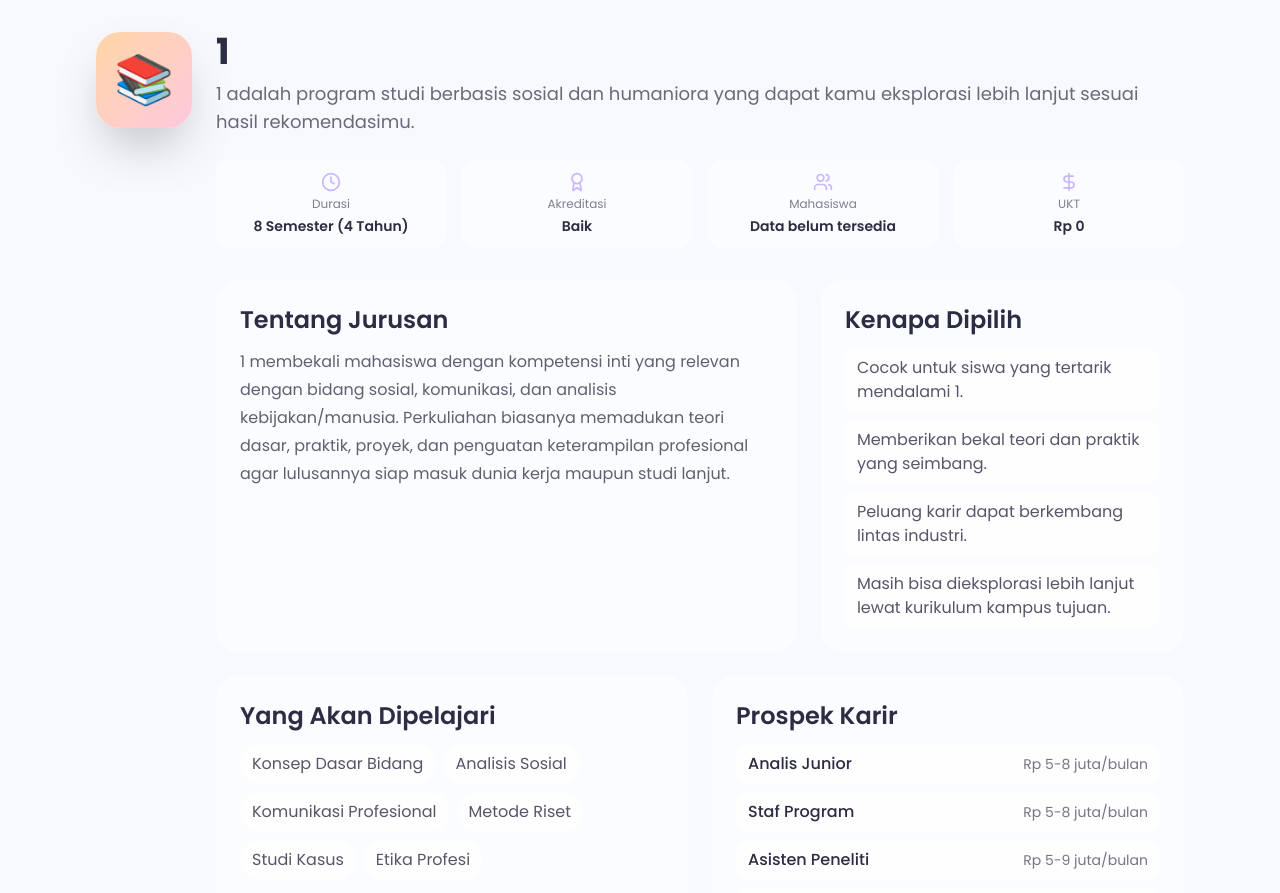
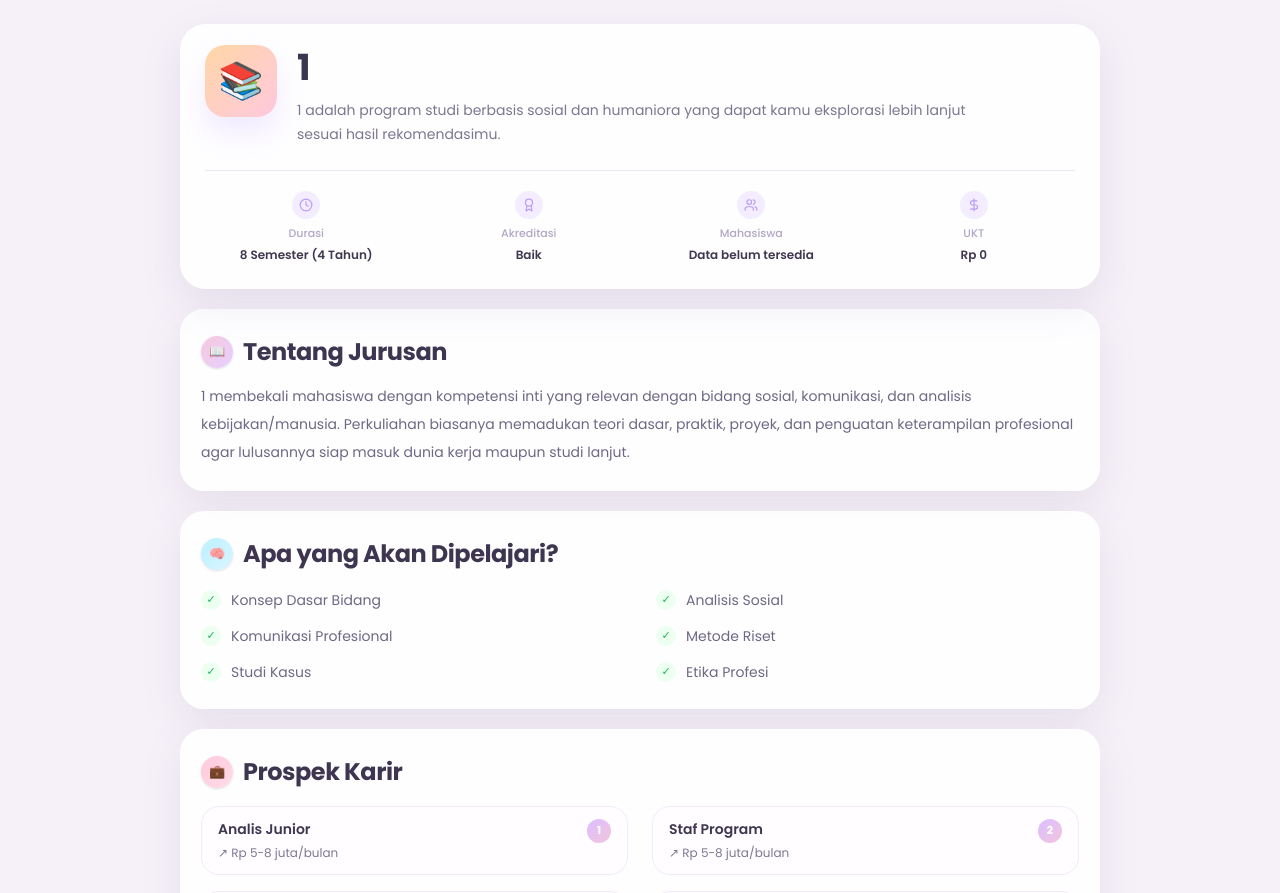
Before and after one commit to 025-Rifda/Edumatch, a React (Vite) app: page /major/1 in a window 1280 px wide. Shown: the top 893 px of the page. Built offline with nearby package versions, Linux system fonts and the light colour scheme; no server answers.

Commit message:
tampilan detail

```diff
--- a/src/app/pages/MajorDetailPage.tsx
+++ b/src/app/pages/MajorDetailPage.tsx
@@ -177,28 +177,32 @@ export default function MajorDetailPage() {
   }
 
   return (
-    <div className="p-4 md:p-8 max-w-6xl mx-auto">
+    <div className="min-h-screen bg-[#F6F1F8] px-3 py-4 md:px-6 md:py-6">
+      <div className="mx-auto max-w-[920px]">
         <motion.div
           initial={{ opacity: 0, y: 40 }}
           animate={{ opacity: 1, y: 0 }}
+          className="space-y-4 md:space-y-5"
         >
-        <div className="flex flex-col md:flex-row gap-4 md:gap-6">
+          <section className="overflow-hidden rounded-[22px] border border-white/70 bg-white/90 shadow-[0_14px_40px_rgba(120,105,160,0.14)] backdrop-blur-sm md:rounded-[26px]">
+            <div className="px-4 pb-5 pt-4 md:px-6 md:pb-6 md:pt-5">
+              <div className="flex flex-col gap-4 md:flex-row md:items-start md:gap-5">
                 <motion.div
                   initial={{ scale: 0 }}
                   animate={{ scale: 1 }}
                   transition={{ type: "spring", stiffness: 200, damping: 15, delay: 0.2 }}
-            className={`w-20 h-20 md:w-24 md:h-24 rounded-[20px] md:rounded-[24px] bg-gradient-to-br ${displayMajor.color} flex items-center justify-center text-4xl md:text-5xl shadow-2xl flex-shrink-0`}
+                  className={`flex h-16 w-16 flex-shrink-0 items-center justify-center rounded-[18px] bg-gradient-to-br ${displayMajor.color} text-3xl shadow-[0_16px_28px_rgba(200,182,255,0.28)] md:h-[72px] md:w-[72px] md:rounded-[20px] md:text-4xl`}
                 >
                   {displayMajor.icon}
                 </motion.div>
 
-          <div className="flex-1 w-full">
-            <div className="flex flex-col md:flex-row items-start justify-between gap-3 md:gap-4 mb-4">
-              <div className="w-full md:flex-1">
-                <h1 className="text-2xl md:text-4xl font-bold text-[#2B2D42] mb-2">
+                <div className="min-w-0 flex-1">
+                  <div className="flex flex-col gap-3 md:flex-row md:items-start md:justify-between">
+                    <div className="min-w-0 flex-1">
+                      <h1 className="text-[28px] font-bold leading-tight tracking-[-0.02em] text-[#3C3550] md:text-[36px]">
                         {displayMajor.name}
                       </h1>
-                <p className="text-sm md:text-lg text-[#2B2D42]/70">
+                      <p className="mt-2 max-w-2xl text-[13px] leading-6 text-[#7C7690] md:text-[14px] md:leading-6">
                         {displayMajor.shortDesc}
                       </p>
                     </div>
@@ -208,132 +212,169 @@ export default function MajorDetailPage() {
                         initial={{ scale: 0 }}
                         animate={{ scale: 1 }}
                         transition={{ type: "spring", delay: 0.3 }}
-                  className="w-full md:w-auto text-center"
+                        className="self-start"
                       >
-                  <div
-                    className={`px-5 md:px-6 py-2.5 md:py-3 rounded-[12px] md:rounded-[16px] bg-gradient-to-r ${displayMajor.color} text-white shadow-xl`}
-                  >
-                    <p className="text-xs md:text-sm font-medium">
+                        <div className="rounded-[16px] bg-gradient-to-br from-[#D6B6FF] via-[#E6C2FF] to-[#FFC8DD] px-4 py-2 text-center text-white shadow-[0_16px_28px_rgba(214,182,255,0.35)] md:min-w-[94px]">
+                          <p className="text-[10px] font-semibold uppercase tracking-[0.08em] text-white/85">
                             Kesesuaian
                           </p>
-                    <p className="text-2xl md:text-3xl font-bold">
+                          <p className="mt-1 text-[28px] font-extrabold leading-none md:text-[30px]">
                             {displayMajor.match}%
                           </p>
                         </div>
                       </motion.div>
                     )}
                   </div>
+                </div>
+              </div>
 
-            <div className="grid grid-cols-2 md:grid-cols-4 gap-2 md:gap-4 mt-4 md:mt-6">
-              <div className="bg-white/50 rounded-[12px] md:rounded-[14px] p-2.5 md:p-3 text-center">
-                <Clock className="w-4 h-4 md:w-5 md:h-5 mx-auto mb-1 text-[#C8B6FF]" />
-                <p className="text-[10px] md:text-xs text-[#2B2D42]/60 mb-1">
+              <div className="mt-5 grid grid-cols-2 gap-x-3 gap-y-4 border-t border-[#EEE6F4] pt-4 md:mt-6 md:grid-cols-4 md:gap-x-5 md:pt-5">
+                <div className="text-center">
+                  <div className="mx-auto mb-1.5 flex h-7 w-7 items-center justify-center rounded-full bg-[#F4ECFF]">
+                    <Clock className="h-3.5 w-3.5 text-[#BA9CF7]" />
+                  </div>
+                  <p className="text-[10px] font-medium text-[#B1A6C5] md:text-[11px]">
                     Durasi
                   </p>
-                <p className="text-xs md:text-sm font-semibold text-[#2B2D42]">
+                  <p className="mt-1 text-[11px] font-semibold text-[#403850] md:text-[12px]">
                     {displayMajor.duration}
                   </p>
                 </div>
 
-              <div className="bg-white/50 rounded-[12px] md:rounded-[14px] p-2.5 md:p-3 text-center">
-                <Award className="w-4 h-4 md:w-5 md:h-5 mx-auto mb-1 text-[#C8B6FF]" />
-                <p className="text-[10px] md:text-xs text-[#2B2D42]/60 mb-1">
+                <div className="text-center">
+                  <div className="mx-auto mb-1.5 flex h-7 w-7 items-center justify-center rounded-full bg-[#F4ECFF]">
+                    <Award className="h-3.5 w-3.5 text-[#BA9CF7]" />
+                  </div>
+                  <p className="text-[10px] font-medium text-[#B1A6C5] md:text-[11px]">
                     Akreditasi
                   </p>
-                <p className="text-xs md:text-sm font-semibold text-[#2B2D42]">
+                  <p className="mt-1 text-[11px] font-semibold text-[#403850] md:text-[12px]">
                     {displayMajor.accreditation}
                   </p>
                 </div>
 
-              <div className="bg-white/50 rounded-[12px] md:rounded-[14px] p-2.5 md:p-3 text-center">
-                <Users className="w-4 h-4 md:w-5 md:h-5 mx-auto mb-1 text-[#C8B6FF]" />
-                <p className="text-[10px] md:text-xs text-[#2B2D42]/60 mb-1">
+                <div className="text-center">
+                  <div className="mx-auto mb-1.5 flex h-7 w-7 items-center justify-center rounded-full bg-[#F4ECFF]">
+                    <Users className="h-3.5 w-3.5 text-[#BA9CF7]" />
+                  </div>
+                  <p className="text-[10px] font-medium text-[#B1A6C5] md:text-[11px]">
                     Mahasiswa
                   </p>
-                <p className="text-xs md:text-sm font-semibold text-[#2B2D42]">
+                  <p className="mt-1 text-[11px] font-semibold text-[#403850] md:text-[12px]">
                     {displayMajor.totalStudents}
                   </p>
                 </div>
 
-              <div className="bg-white/50 rounded-[12px] md:rounded-[14px] p-2.5 md:p-3 text-center">
-                <DollarSign className="w-4 h-4 md:w-5 md:h-5 mx-auto mb-1 text-[#C8B6FF]" />
-                <p className="text-[10px] md:text-xs text-[#2B2D42]/60 mb-1">
+                <div className="text-center">
+                  <div className="mx-auto mb-1.5 flex h-7 w-7 items-center justify-center rounded-full bg-[#F4ECFF]">
+                    <DollarSign className="h-3.5 w-3.5 text-[#BA9CF7]" />
+                  </div>
+                  <p className="text-[10px] font-medium text-[#B1A6C5] md:text-[11px]">
                     UKT
                   </p>
-                <p className="text-xs md:text-sm font-semibold text-[#2B2D42] truncate">
+                  <p className="mt-1 text-[11px] font-semibold text-[#403850] md:text-[12px]">
                     {displayMajor.uktRange?.split(" - ")?.[0] ?? displayMajor.uktRange}
                   </p>
                 </div>
               </div>
+            </div>
+          </section>
 
-            <div className="mt-6 md:mt-8 grid grid-cols-1 lg:grid-cols-[1.6fr_1fr] gap-4 md:gap-6">
-              <div className="bg-white/50 rounded-[18px] md:rounded-[22px] p-4 md:p-6">
-                <h2 className="text-lg md:text-2xl font-semibold text-[#2B2D42] mb-3">
+          <section className="rounded-[20px] border border-white/70 bg-white/90 px-4 py-5 shadow-[0_14px_40px_rgba(120,105,160,0.12)] md:rounded-[24px] md:px-5 md:py-6">
+            <div className="mb-3 flex items-center gap-2.5">
+              <div className="flex h-8 w-8 items-center justify-center rounded-full bg-gradient-to-br from-[#F7C9DE] to-[#E6CFFF] text-[13px] shadow-sm">
+                <span>📖</span>
+              </div>
+              <h2 className="text-[22px] font-bold tracking-[-0.02em] text-[#3E3650] md:text-[24px]">
                 Tentang Jurusan
               </h2>
-                <p className="text-sm md:text-base text-[#2B2D42]/75 leading-7">
+            </div>
+            <p className="text-[13px] leading-7 text-[#6F6884] md:text-[14px]">
               {displayMajor.description}
             </p>
+          </section>
+
+          <section className="rounded-[20px] border border-white/70 bg-white/90 px-4 py-5 shadow-[0_14px_40px_rgba(120,105,160,0.12)] md:rounded-[24px] md:px-5 md:py-6">
+            <div className="mb-4 flex items-center gap-2.5">
+              <div className="flex h-8 w-8 items-center justify-center rounded-full bg-gradient-to-br from-[#BCEFFF] to-[#D9F6FF] text-[13px] shadow-sm">
+                <span>🧠</span>
               </div>
-
-              <div className="bg-white/50 rounded-[18px] md:rounded-[22px] p-4 md:p-6">
-                <h2 className="text-lg md:text-2xl font-semibold text-[#2B2D42] mb-3">
-                  Kenapa Dipilih
+              <h2 className="text-[22px] font-bold tracking-[-0.02em] text-[#3E3650] md:text-[24px]">
+                Apa yang Akan Dipelajari?
               </h2>
-                <div className="space-y-2">
-                  {displayMajor.whyChoose.map((reason: string) => (
-                    <div
-                      key={reason}
-                      className="rounded-[14px] bg-white/70 px-3 py-2 text-sm md:text-base text-[#2B2D42]/80"
-                    >
-                      {reason}
             </div>
-                  ))}
+            <div className="grid grid-cols-1 gap-x-8 gap-y-3 md:grid-cols-2">
+              {displayMajor.whatYouLearn.map((item: string) => (
+                <div key={item} className="flex items-start gap-2.5">
+                  <div className="mt-0.5 flex h-5 w-5 flex-shrink-0 items-center justify-center rounded-full bg-[#ECFFF1] text-[11px] text-[#22B45A]">
+                    ✓
                   </div>
-              </div>
-            </div>
-
-            <div className="mt-4 md:mt-6 grid grid-cols-1 lg:grid-cols-2 gap-4 md:gap-6">
-              <div className="bg-white/50 rounded-[18px] md:rounded-[22px] p-4 md:p-6">
-                <h2 className="text-lg md:text-2xl font-semibold text-[#2B2D42] mb-3">
-                  Yang Akan Dipelajari
-                </h2>
-                <div className="flex flex-wrap gap-2">
-                  {displayMajor.whatYouLearn.map((item: string) => (
-                    <span
-                      key={item}
-                      className="px-3 py-2 rounded-full bg-white/70 text-sm md:text-base text-[#2B2D42]/80"
-                    >
+                  <span className="text-[13px] leading-6 text-[#6F6884] md:text-[14px]">
                     {item}
-                    </span>
-                  ))}
-                </div>
-              </div>
-
-              <div className="bg-white/50 rounded-[18px] md:rounded-[22px] p-4 md:p-6">
-                <h2 className="text-lg md:text-2xl font-semibold text-[#2B2D42] mb-3">
-                  Prospek Karir
-                </h2>
-                <div className="space-y-2">
-                  {displayMajor.careerProspects.map((career: { title: string; salary: string }) => (
-                    <div
-                      key={career.title}
-                      className="flex items-center justify-between gap-3 rounded-[14px] bg-white/70 px-3 py-2"
-                    >
-                      <span className="text-sm md:text-base font-medium text-[#2B2D42]">
-                        {career.title}
-                      </span>
-                      <span className="text-xs md:text-sm text-[#2B2D42]/65 text-right">
-                        {career.salary}
                   </span>
                 </div>
               ))}
             </div>
+          </section>
+
+          <section className="rounded-[20px] border border-white/70 bg-white/90 px-4 py-5 shadow-[0_14px_40px_rgba(120,105,160,0.12)] md:rounded-[24px] md:px-5 md:py-6">
+            <div className="mb-4 flex items-center gap-2.5">
+              <div className="flex h-8 w-8 items-center justify-center rounded-full bg-gradient-to-br from-[#FFC8DD] to-[#FFDCE9] text-[13px] shadow-sm">
+                <span>💼</span>
+              </div>
+              <h2 className="text-[22px] font-bold tracking-[-0.02em] text-[#3E3650] md:text-[24px]">
+                Prospek Karir
+              </h2>
+            </div>
+            <div className="grid grid-cols-1 gap-3 md:grid-cols-2 md:gap-x-6 md:gap-y-4">
+              {displayMajor.careerProspects.map((career: { title: string; salary: string }, index: number) => (
+                <div
+                  key={career.title}
+                  className="flex items-start justify-between gap-4 rounded-[18px] border border-[#F2EAF7] bg-[#FFFDFF] px-4 py-3"
+                >
+                  <div className="min-w-0">
+                    <p className="text-[13px] font-semibold text-[#3F3750] md:text-[14px]">
+                      {career.title}
+                    </p>
+                    <p className="mt-1 text-[11px] text-[#7E7792] md:text-[12px]">
+                      ↗ {career.salary}
+                    </p>
+                  </div>
+                  <div className="flex h-6 w-6 flex-shrink-0 items-center justify-center rounded-full bg-gradient-to-br from-[#DABEFF] to-[#F4C5DD] text-[11px] font-bold text-white">
+                    {index + 1}
                   </div>
                 </div>
+              ))}
             </div>
+          </section>
+
+          <section className="rounded-[20px] border border-white/70 bg-white/90 px-4 py-5 shadow-[0_14px_40px_rgba(120,105,160,0.12)] md:rounded-[24px] md:px-5 md:py-6">
+            <div className="mb-4 flex items-center gap-2.5">
+              <div className="flex h-8 w-8 items-center justify-center rounded-full bg-gradient-to-br from-[#FFD26F] to-[#FFB93A] text-[13px] shadow-sm">
+                <span>✨</span>
               </div>
+              <h2 className="text-[22px] font-bold tracking-[-0.02em] text-[#3E3650] md:text-[24px]">
+                Kenapa Pilih Jurusan Ini?
+              </h2>
+            </div>
+            <div className="space-y-2.5">
+              {displayMajor.whyChoose.map((reason: string) => (
+                <div
+                  key={reason}
+                  className="flex items-start gap-3 rounded-[14px] border border-[#E9D9F8] bg-[#FCF8FF] px-3.5 py-3"
+                >
+                  <div className="mt-0.5 flex h-5 w-5 flex-shrink-0 items-center justify-center rounded-full bg-gradient-to-br from-[#E2C8FF] to-[#F6D2E5] text-[10px] text-white">
+                    •
+                  </div>
+                  <p className="text-[13px] leading-6 text-[#6F6884] md:text-[14px]">
+                    {reason}
+                  </p>
+                </div>
+              ))}
+            </div>
+          </section>
         </motion.div>
+      </div>
     </div>
   );
 }
```
Also changed, not shown: 5 other files (tests, documents, lock files or other folders). Lines whose indentation alone changed are shown as unchanged.
